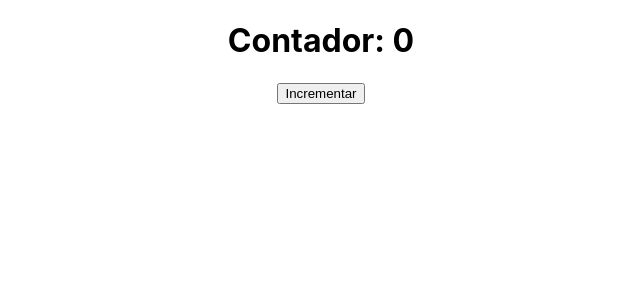
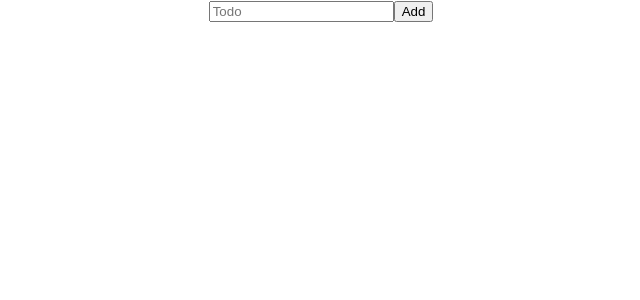
Before and after one commit to samuelmad/react-hooks, a React (Create React App) app: page / in a window 1280 px wide. Shown: the top 300 px of the page, without its empty margins (319-959 px from the left). Built offline with nearby package versions, Linux system fonts and the light colour scheme.

Commit message:
update changes

```diff
--- a/src/App.js
+++ b/src/App.js
@@ -1,12 +1,11 @@
 import React from 'react';
-
-import Contador from './hooksComponents/UseStateHookComponent/UseStateHookComponent'
+import UseStateTodoList from './hooksComponents/UseStateTodoList/UseStateTodoList'
 import './App.css';
 
 function App() {
   return (
     <div className="App">
-      <Contador />
+      <UseStateTodoList />
     </div>
   );
 }
--- /dev/null
+++ b/src/hooksComponents/UseStateTodoList/UseStateTodoList.js
@@ -0,0 +1,74 @@
+import React, { useState } from 'react'
+
+const UseStateTodoList = () => {
+  const [todoName, setTodoName] = useState('')
+  const [todoList, setTodoList] = useState([])
+
+  const inputChangeHandler = event => {
+    setTodoName(event.target.value)
+  }
+
+  const todoAddHandler = () => {
+    setTodoList(todoList.concat(todoName))
+  }
+
+  return (
+    <React.Fragment>
+      <input
+        type='text'
+        placeholder='Todo'
+        onChange={inputChangeHandler}
+        value={todoName}
+      />
+      <button type='button' onClick={todoAddHandler}>
+        Add
+      </button>
+      <ul>
+        {todoList.map((todo, index) => (
+          <li key={index}>{todo}</li>
+        ))}
+      </ul>
+    </React.Fragment>
+  )
+}
+
+// const UseStateTodoList = () => {
+//   //   const [todoName, setTodoName] = useState('')
+//   //   const [todoList, setTodoList] = useState([])
+//   const [todoState, setTodoState] = useState({ userInput: '', todoList: [] })
+
+//   const inputChangeHandler = event => {
+//     setTodoState({
+//       userInput: event.target.value,
+//       todoList: todoState.todoList
+//     })
+//   }
+
+//   const todoAddHandler = () => {
+//     setTodoState({
+//       userInput: todoState.userInput,
+//       todoList: todoState.todoList.concat(todoState.userInput)
+//     })
+//   }
+
+//   return (
+//     <React.Fragment>
+//       <input
+//         type='text'
+//         placeholder='Todo'
+//         onChange={inputChangeHandler}
+//         value={todoState.userInput}
+//       />
+//       <button type='button' onClick={todoAddHandler}>
+//         Add
+//       </button>
+//       <ul>
+//         {todoState.todoList.map((todo, index) => (
+//           <li key={index}>{todo}</li>
+//         ))}
+//       </ul>
+//     </React.Fragment>
+//   )
+// }
+
+export default UseStateTodoList
```
